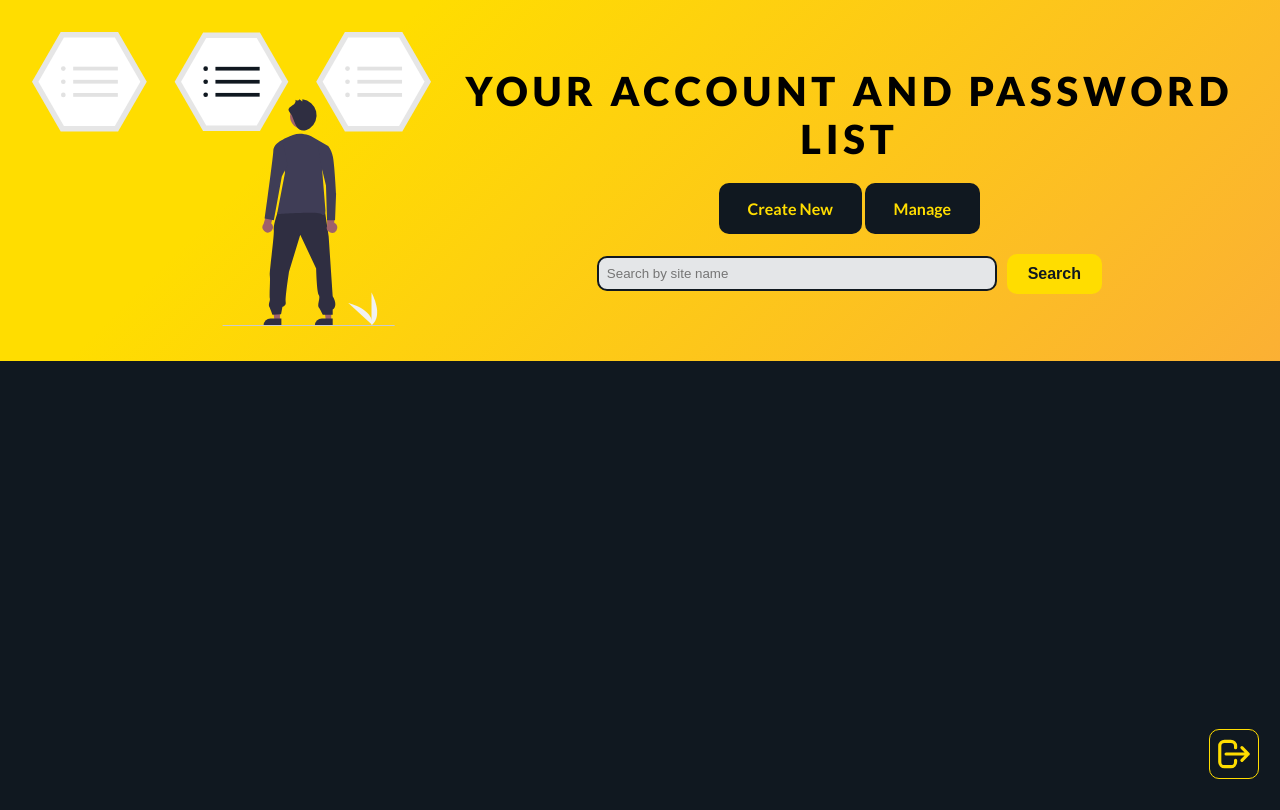
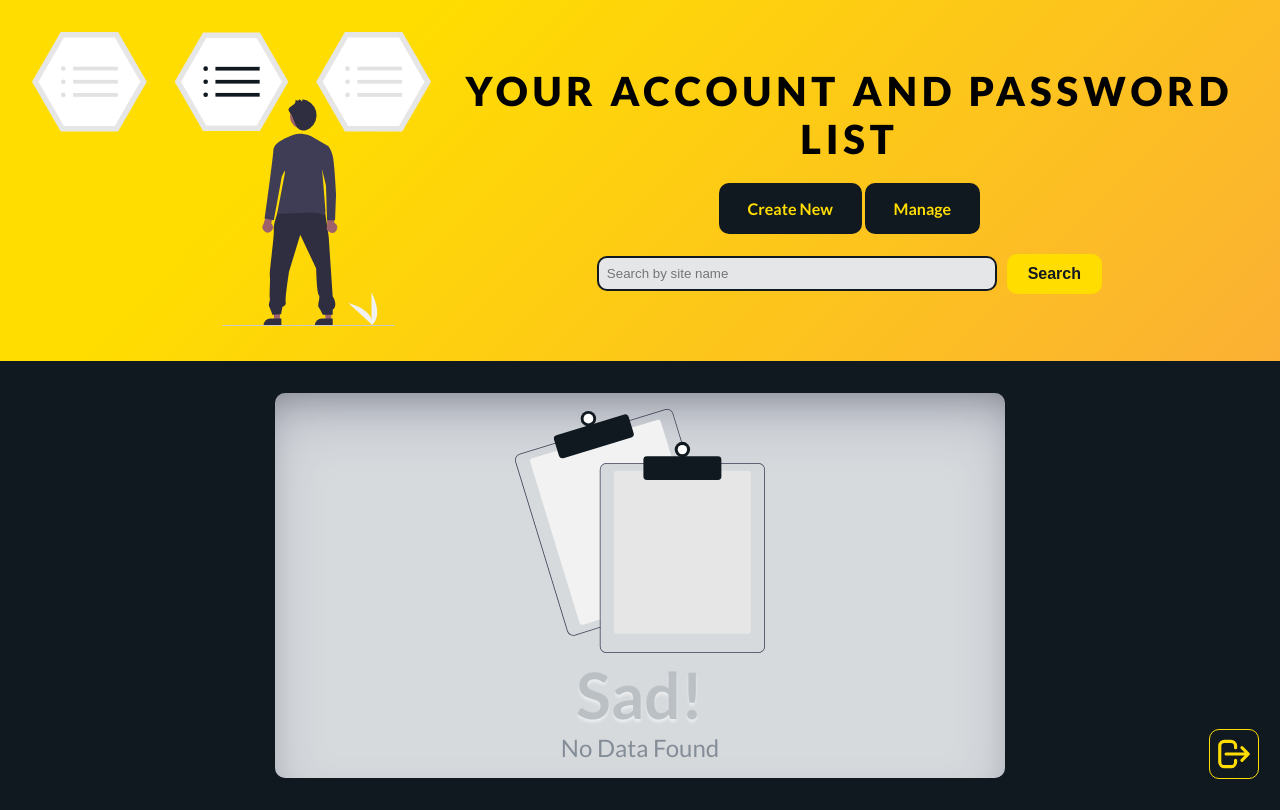
Before and after one commit to ardhptr21/password-manager, a Django app: page /management/list/ in a window 1280 px wide. Before the commit the page ends 779 px from the top, so only its background shows below. Run offline with Django 3.2, Linux system fonts and the light colour scheme; the visitor is signed in with stand-in values (Sample User, id 1).

Commit message:
Add max width for card list, and create no-data-found ui

```diff
--- a/management/static/management/css/main.css
+++ b/management/static/management/css/main.css
@@ -53,6 +53,7 @@ body {
   overflow: hidden;
   border-radius: 10px;
   background-color: #192531;
+  max-width: 500px;
 }
 .card .image-site {
   width: 100%;
--- a/management/static/management/scss/partials/_card.scss
+++ b/management/static/management/scss/partials/_card.scss
@@ -5,6 +5,7 @@
   overflow: hidden;
   border-radius: 10px;
   background-color: lighten($primary-color, 5%);
+  max-width: 500px;
 
   .image-site {
     width: 100%;
--- a/management/templates/management/list.html
+++ b/management/templates/management/list.html
@@ -21,11 +21,14 @@
   </header>
 
   <div class="list-card">
-    {% for account in accounts %}
-    <!-- include card content -->
-    {% include 'management/partials/card.html' with img_url=account.image_site.url site_name=account.site_name username=account.username email=account.email password=account.password%}
-    <!-- include card content -->
-    {% endfor %}
+    {% if accounts|length > 0 %}
+      {% for account in accounts %}
+      <!-- include card content -->
+      {% include 'management/partials/card.html' with img_url=account.image_site.url site_name=account.site_name username=account.username email=account.email password=account.password%}
+      {% endfor %}
+    {% else %}
+      {% include 'no-data-found.html' %}
+    {% endif %}
   </div>
 </div>
 
--- a/management/templates/management/manage.html
+++ b/management/templates/management/manage.html
@@ -21,6 +21,7 @@
   </header>
 
   <div class="manage-content">
+    {% if accounts|length > 0 %}
     <table>
       <thead>
         <tr>
@@ -48,6 +49,7 @@
         {% endfor %}
       </tbody>
     </table>
+    {% else %} {% include 'no-data-found.html' %} {% endif %}
   </div>
 </div>
 {% endblock content %}
--- a/static/css/base.css
+++ b/static/css/base.css
@@ -85,6 +85,28 @@ table tbody tr:nth-child(odd) {
   color: #ffdd00;
 }
 
+.no-data-found {
+  text-align: center;
+  margin: auto;
+  width: 60%;
+  padding: 1rem;
+  background-color: #d6dadd;
+  border-radius: 10px;
+  box-shadow: rgba(50, 50, 93, 0.25) 0px 30px 60px -12px inset, rgba(0, 0, 0, 0.3) 0px 18px 36px -18px inset;
+}
+.no-data-found img {
+  width: 250px;
+}
+.no-data-found h1 {
+  font-size: 4rem;
+  color: #bbc0c5;
+  text-shadow: rgba(255, 255, 255, 0.5) 0px 3px 3px;
+}
+.no-data-found h2 {
+  color: #848d97;
+  font-weight: 500;
+}
+
 body {
   position: relative;
 }
--- a/static/scss/base.scss
+++ b/static/scss/base.scss
@@ -2,6 +2,7 @@
 @use './partials/button';
 @use './partials/table';
 @use './partials/logout';
+@use './partials/no-data-found';
 body {
   position: relative;
 }
--- /dev/null
+++ b/static/scss/partials/_no-data-found.scss
@@ -0,0 +1,26 @@
+@use './variables' as *;
+
+.no-data-found {
+  text-align: center;
+  margin: auto;
+  width: 60%;
+  padding: 1rem;
+  background-color: darken($white-color, 10%);
+  border-radius: 10px;
+  box-shadow: rgba(50, 50, 93, 0.25) 0px 30px 60px -12px inset, rgba(0, 0, 0, 0.3) 0px 18px 36px -18px inset;
+
+  img {
+    width: 250px;
+  }
+
+  h1 {
+    font-size: 4rem;
+    color: darken($white-color, 20%);
+    text-shadow: rgba(255, 255, 255, 0.5) 0px 3px 3px;
+  }
+
+  h2 {
+    color: darken($white-color, 40%);
+    font-weight: 500;
+  }
+}
--- /dev/null
+++ b/templates/no-data-found.html
@@ -0,0 +1,7 @@
+{% load static %}
+
+<div class="no-data-found">
+  <img src="{% static 'images/no-data-found.svg' %}" alt="" />
+  <h1>Sad!</h1>
+  <h2>No Data Found</h2>
+</div>
```
Also changed, not shown: static/images/no-data-found.svg (added), 2 other files.
